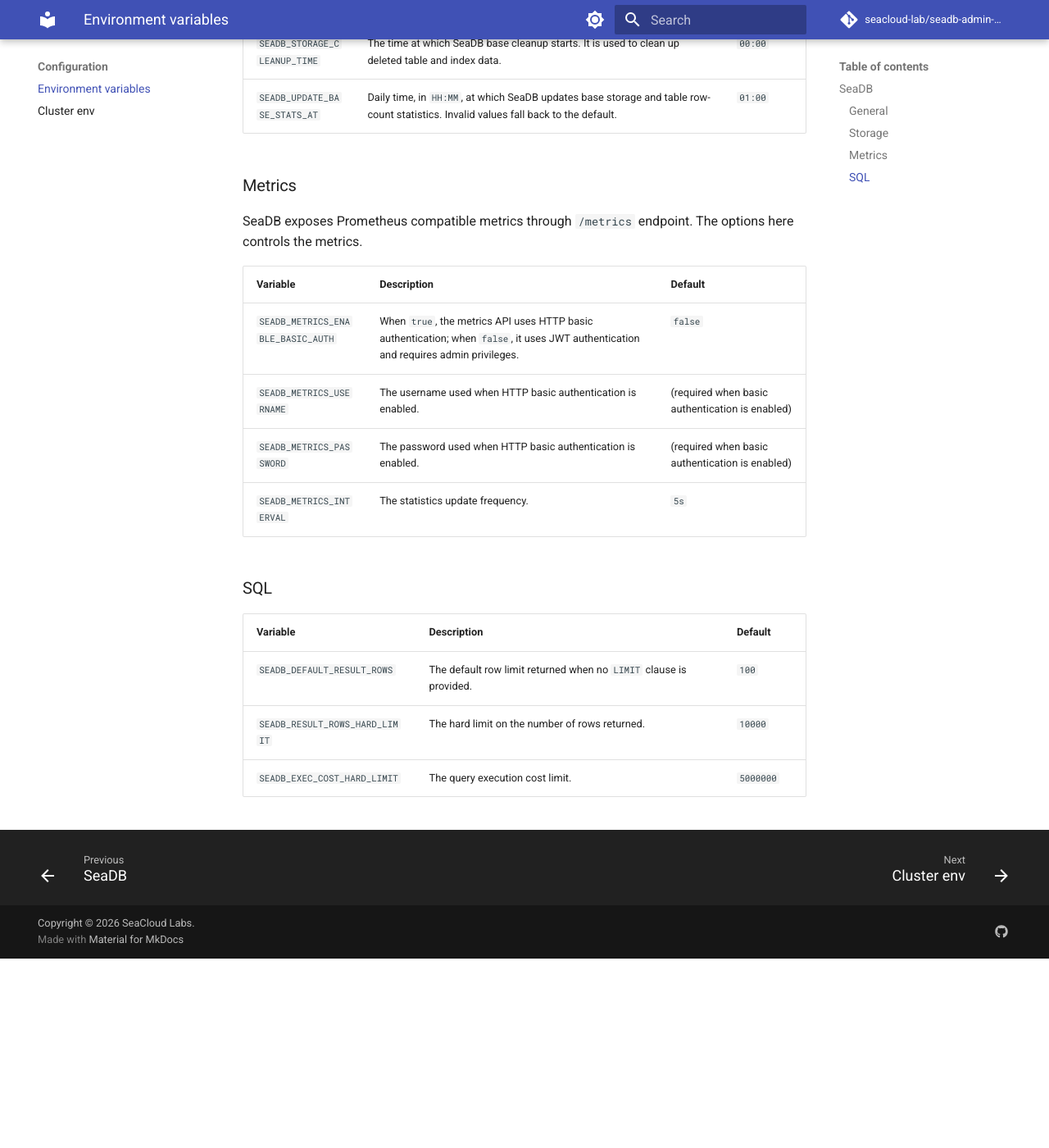
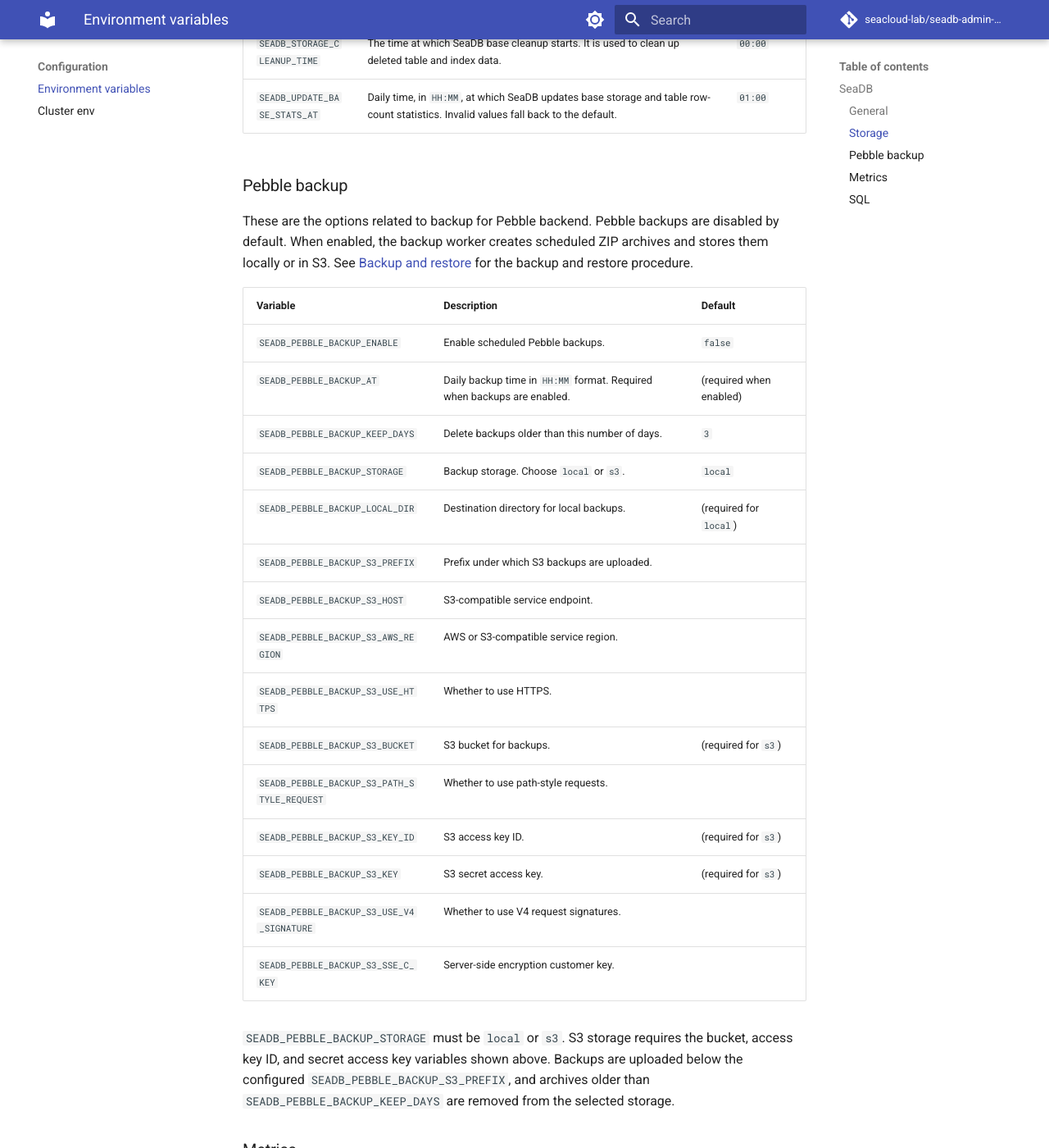
Before and after one commit to seacloud-lab/seadb-admin-docs, an MkDocs documentation site: the page built from manual/configuration/environment_variables.md, in a window 1280 px wide and 1400 px high, scrolled down 1352 px. Shown: the whole window at 82% size. Built offline with MkDocs 1.6.1 and Material for MkDocs 9.7.7, drawn with Linux system fonts in a browser that asks for light colours; comment, search, counter and statistics services are not loaded; the version menu is left out; before the commit the page ends 2521 px from its top, so only the background shows below that.

Commit message:
Add docs for pebble backups (#8)
* Add docs for pebble backups

* Update Pebble backup section for clarity

Clarify the section on Pebble backups by adding a statement about related options.

* Clarify backup responsibilities for FoundationDB

Added note about FoundationDB backup responsibilities.

---------

Co-authored-by: Jiaqiang Xu <jonathan.xu@seafile.com>

```diff
--- a/manual/configuration/environment_variables.md
+++ b/manual/configuration/environment_variables.md
@@ -31,6 +31,30 @@
 | `SEADB_STORAGE_CLEANUP_TIME` | The time at which SeaDB base cleanup starts. It is used to clean up deleted table and index data. | `00:00` |
 | `SEADB_UPDATE_BASE_STATS_AT` | Daily time, in `HH:MM`, at which SeaDB updates base storage and table row-count statistics. Invalid values fall back to the default. | `01:00` |
 
+### Pebble backup
+
+These are the options related to backup for Pebble backend. Pebble backups are disabled by default. When enabled, the backup worker creates scheduled ZIP archives and stores them locally or in S3. See [Backup and restore](../setup/backup_restore.md) for the backup and restore procedure.
+
+| Variable | Description | Default |
+| --- | --- | --- |
+| `SEADB_PEBBLE_BACKUP_ENABLE` | Enable scheduled Pebble backups. | `false` |
+| `SEADB_PEBBLE_BACKUP_AT` | Daily backup time in `HH:MM` format. Required when backups are enabled. | (required when enabled) |
+| `SEADB_PEBBLE_BACKUP_KEEP_DAYS` | Delete backups older than this number of days. | `3` |
+| `SEADB_PEBBLE_BACKUP_STORAGE` | Backup storage. Choose `local` or `s3`. | `local` |
+| `SEADB_PEBBLE_BACKUP_LOCAL_DIR` | Destination directory for local backups. | (required for `local`) |
+| `SEADB_PEBBLE_BACKUP_S3_PREFIX` | Prefix under which S3 backups are uploaded. | |
+| `SEADB_PEBBLE_BACKUP_S3_HOST` | S3-compatible service endpoint. | |
+| `SEADB_PEBBLE_BACKUP_S3_AWS_REGION` | AWS or S3-compatible service region. | |
+| `SEADB_PEBBLE_BACKUP_S3_USE_HTTPS` | Whether to use HTTPS. | |
+| `SEADB_PEBBLE_BACKUP_S3_BUCKET` | S3 bucket for backups. | (required for `s3`) |
+| `SEADB_PEBBLE_BACKUP_S3_PATH_STYLE_REQUEST` | Whether to use path-style requests. | |
+| `SEADB_PEBBLE_BACKUP_S3_KEY_ID` | S3 access key ID. | (required for `s3`) |
+| `SEADB_PEBBLE_BACKUP_S3_KEY` | S3 secret access key. | (required for `s3`) |
+| `SEADB_PEBBLE_BACKUP_S3_USE_V4_SIGNATURE` | Whether to use V4 request signatures. | |
+| `SEADB_PEBBLE_BACKUP_S3_SSE_C_KEY` | Server-side encryption customer key. | |
+
+`SEADB_PEBBLE_BACKUP_STORAGE` must be `local` or `s3`. S3 storage requires the bucket, access key ID, and secret access key variables shown above. Backups are uploaded below the configured `SEADB_PEBBLE_BACKUP_S3_PREFIX`, and archives older than `SEADB_PEBBLE_BACKUP_KEEP_DAYS` are removed from the selected storage.
+
 ### Metrics
 
 SeaDB exposes Prometheus compatible metrics through `/metrics` endpoint. The options here controls the metrics.
--- a/mkdocs.yml
+++ b/mkdocs.yml
@@ -86,6 +86,8 @@
     - Cluster deployment:
       - FoundationDB: setup/foundationdb_cluster.md
       - SeaDB: setup/seadb_cluster_native.md
+    - Management:
+      - Backup and restore: setup/backup_restore.md
   - Configuration:
     - Environment variables: configuration/environment_variables.md
     - Cluster env: configuration/cluster_environment_variables.md
```
Also changed, not shown: manual/setup/backup_restore.md (added, +37 -0 lines).
